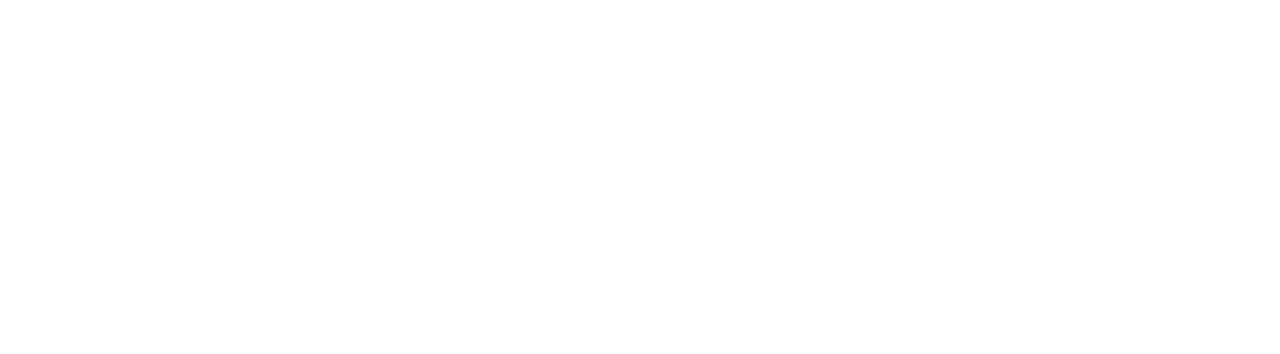
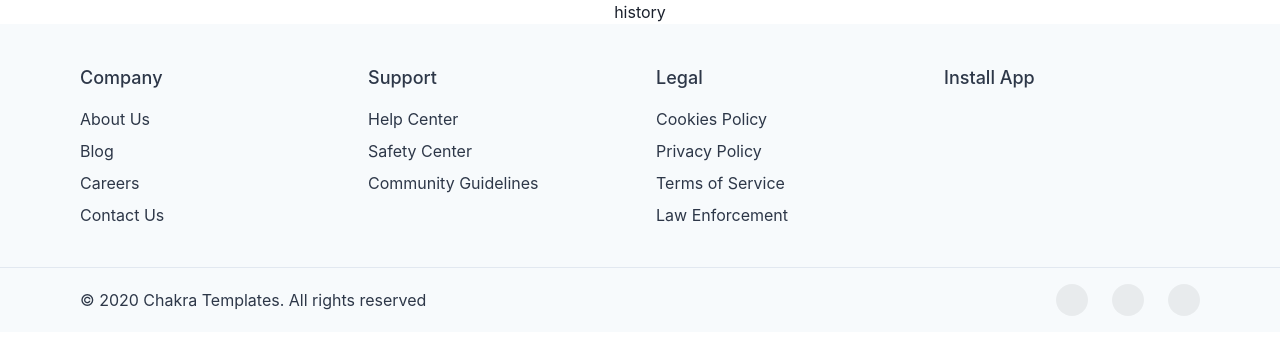
Before and after one commit to timothy-dillan/bgp-app-dev-competition-3, a React (Create React App) app in the folder frontend/: page /product/history in a window 1280 px wide. Before the commit this address had no page. Shown: the top 354 px of the page. Built offline with nearby package versions, Linux system fonts and the light colour scheme.

Commit message:
add product frontend

```diff
--- a/frontend/src/App.js
+++ b/frontend/src/App.js
@@ -5,13 +5,15 @@ import {
 } from 'react-router-dom'
 import LandingPage from './pages/landing'
 import ReactLanding from './pages/defaultreact'
+import Products from './pages/product';
 
 function App() {
   return (
     <div className="App">
     <Routes>
       <Route exact path="/" element={ <ReactLanding />} />
-      <Route path="/landing" element={<LandingPage /> } />
+      <Route path="landing" element={<LandingPage /> } />
+      <Route path="product/*" element={<Products />} />
     </Routes>
    </div>
   );
--- /dev/null
+++ b/frontend/src/components/footer.js
@@ -0,0 +1,111 @@
+import { ReactNode } from 'react';
+import {
+  Box,
+  Container,
+  Stack,
+  SimpleGrid,
+  Text,
+  Link,
+  VisuallyHidden,
+  chakra,
+  useColorModeValue,
+} from '@chakra-ui/react';
+
+
+const ListHeader = ({ children }) => {
+  return (
+    <Text fontWeight={'500'} fontSize={'lg'} mb={2}>
+      {children}
+    </Text>
+  );
+};
+
+const SocialButton = ({
+  children,
+  label,
+  href,
+}) => {
+  return (
+    <chakra.button
+      bg={useColorModeValue('blackAlpha.100', 'whiteAlpha.100')}
+      rounded={'full'}
+      w={8}
+      h={8}
+      cursor={'pointer'}
+      as={'a'}
+      href={href}
+      display={'inline-flex'}
+      alignItems={'center'}
+      justifyContent={'center'}
+      transition={'background 0.3s ease'}
+      _hover={{
+        bg: useColorModeValue('blackAlpha.200', 'whiteAlpha.200'),
+      }}>
+      <VisuallyHidden>{label}</VisuallyHidden>
+      {children}
+    </chakra.button>
+  );
+};
+
+const Footer = () => (
+    <Box
+    bg={useColorModeValue('gray.50', 'gray.900')}
+    color={useColorModeValue('gray.700', 'gray.200')}>
+    <Container as={Stack} maxW={'6xl'} py={10}>
+      <SimpleGrid columns={{ base: 1, sm: 2, md: 4 }} spacing={8}>
+        <Stack align={'flex-start'}>
+          <ListHeader>Company</ListHeader>
+          <Link href={'#'}>About Us</Link>
+          <Link href={'#'}>Blog</Link>
+          <Link href={'#'}>Careers</Link>
+          <Link href={'#'}>Contact Us</Link>
+        </Stack>
+
+        <Stack align={'flex-start'}>
+          <ListHeader>Support</ListHeader>
+          <Link href={'#'}>Help Center</Link>
+          <Link href={'#'}>Safety Center</Link>
+          <Link href={'#'}>Community Guidelines</Link>
+        </Stack>
+
+        <Stack align={'flex-start'}>
+          <ListHeader>Legal</ListHeader>
+          <Link href={'#'}>Cookies Policy</Link>
+          <Link href={'#'}>Privacy Policy</Link>
+          <Link href={'#'}>Terms of Service</Link>
+          <Link href={'#'}>Law Enforcement</Link>
+        </Stack>
+
+        <Stack align={'flex-start'}>
+          <ListHeader>Install App</ListHeader>
+        </Stack>
+      </SimpleGrid>
+    </Container>
+
+    <Box
+      borderTopWidth={1}
+      borderStyle={'solid'}
+      borderColor={useColorModeValue('gray.200', 'gray.700')}>
+      <Container
+        as={Stack}
+        maxW={'6xl'}
+        py={4}
+        direction={{ base: 'column', md: 'row' }}
+        spacing={4}
+        justify={{ md: 'space-between' }}
+        align={{ md: 'center' }}>
+        <Text>© 2020 Chakra Templates. All rights reserved</Text>
+        <Stack direction={'row'} spacing={6}>
+          <SocialButton label={'Twitter'} href={'#'}>
+          </SocialButton>
+          <SocialButton label={'YouTube'} href={'#'}>
+          </SocialButton>
+          <SocialButton label={'Instagram'} href={'#'}>
+          </SocialButton>
+        </Stack>
+      </Container>
+    </Box>
+  </Box>
+)
+
+export default Footer
--- /dev/null
+++ b/frontend/src/components/productAdd.js
@@ -0,0 +1,120 @@
+import {
+    Button,
+    Flex,
+    FormControl,
+    FormLabel,
+    Heading,
+    Input,
+    Stack,
+    useColorModeValue,
+    Center,
+    Image,
+    NumberInput,
+    NumberInputField,
+    NumberInputStepper,
+    NumberIncrementStepper,
+    NumberDecrementStepper,
+  } from '@chakra-ui/react';
+import { useEffect, useState } from 'react';
+
+  const ProductAdd = () => {
+    const [Img, SetImage] = useState({})
+    const [Src, SetSrc] = useState("")
+    const [Name, SetName] = useState("")
+    const [Price, SetPrice] = useState(0)
+    const [Rate, SetRate] = useState(0)
+    useEffect(() => {
+      SetSrc(createImageURL(Img))
+    }, [Img])
+
+    const createImageURL = (img) => {
+      try{
+       return window.URL.createObjectURL(img)
+      } catch{
+        return ""
+      }
+     }
+
+     const Submit = () => {
+      alert(Name + Rate + Price + Img)
+     }
+    return (
+      <Flex
+      minH={'100vh'}
+      align={'center'}
+      justify={'center'}
+      bg={useColorModeValue('gray.50', 'gray.800')}>
+      <Stack
+        spacing={4}
+        w={'full'}
+        maxW={'md'}
+        bg={useColorModeValue('white', 'gray.700')}
+        rounded={'xl'}
+        boxShadow={'lg'}
+        p={6}
+        my={12}>
+        <Heading lineHeight={1.1} fontSize={{ base: '2xl', sm: '3xl' }}>
+        Create New Item
+        </Heading>
+        <FormControl id="image">
+          <FormLabel>Image</FormLabel>
+          <Stack direction={['column', 'row']} spacing={6}>
+            <Center>
+              <input id="imgholder" type="file" style={{display:"none"}} onChange={event => SetImage(event.currentTarget.files[0])} />
+              <Image boxSize='200px' src={Src} onClick={ () => document.getElementById("imgholder").click()} />
+            </Center>
+          </Stack>
+        </FormControl>
+        <FormControl id="productName" isRequired>
+          <FormLabel>Product Name</FormLabel>
+          <Input
+            placeholder="ProductName"
+            _placeholder={{ color: 'gray.500' }}
+            type="text"
+            value={Name}
+            onChange={event => { SetName(event.currentTarget.value)}}
+          />
+        </FormControl>
+        <FormControl id="productPrice" isRequired>
+          <FormLabel>Product Price</FormLabel>
+          <NumberInput value={Price} onChange={event => {SetPrice(event)}} >
+            <NumberInputField />
+          </NumberInput>
+        </FormControl>
+        <FormControl id="productRate" isRequired>
+          <FormLabel>Product Price Rate</FormLabel>
+          <NumberInput defaultValue={15} min={10} max={200} value={Rate} onChange={event => SetRate(event)}>
+            <NumberInputField />
+            <NumberInputStepper>
+              <NumberIncrementStepper />
+              <NumberDecrementStepper />
+            </NumberInputStepper>
+          </NumberInput>
+        </FormControl>
+        <Stack spacing={6} direction={['column', 'row']}>
+          <Button
+            bg={'red.400'}
+            color={'white'}
+            w="full"
+            _hover={{
+              bg: 'red.500',
+            }}>
+            Cancel
+          </Button>
+          <Button
+            bg={'blue.400'}
+            color={'white'}
+            w="full"
+            _hover={{
+              bg: 'blue.500',
+            }}
+            onClick={Submit}>
+            Submit
+          </Button>
+        </Stack>
+      </Stack>
+    </Flex>
+    )
+  }
+
+  export default ProductAdd
--- /dev/null
+++ b/frontend/src/pages/product.js
@@ -0,0 +1,27 @@
+import {
+    Routes,
+    Route
+  } from 'react-router-dom'
+  import ProductAdd from '../components/productAdd'
+  import Footer from '../components/footer'
+
+
+  const Products = () => {
+    return(
+        <>
+        <Routes>
+            <Route path="/add" element={ <ProductAdd />} />
+            <Route path="/*" element={<>
+                            <Routes>
+                                <Route path="list" element={<>List</>} />
+                                <Route path="history" element={<>history</>} />
+                            </Routes>
+                            <Footer />
+                            </>} />
+
+        </Routes>
+        </>
+    )
+  }
+
+  export default Products
```
Also changed, not shown: frontend/src/components/header.js (added).
